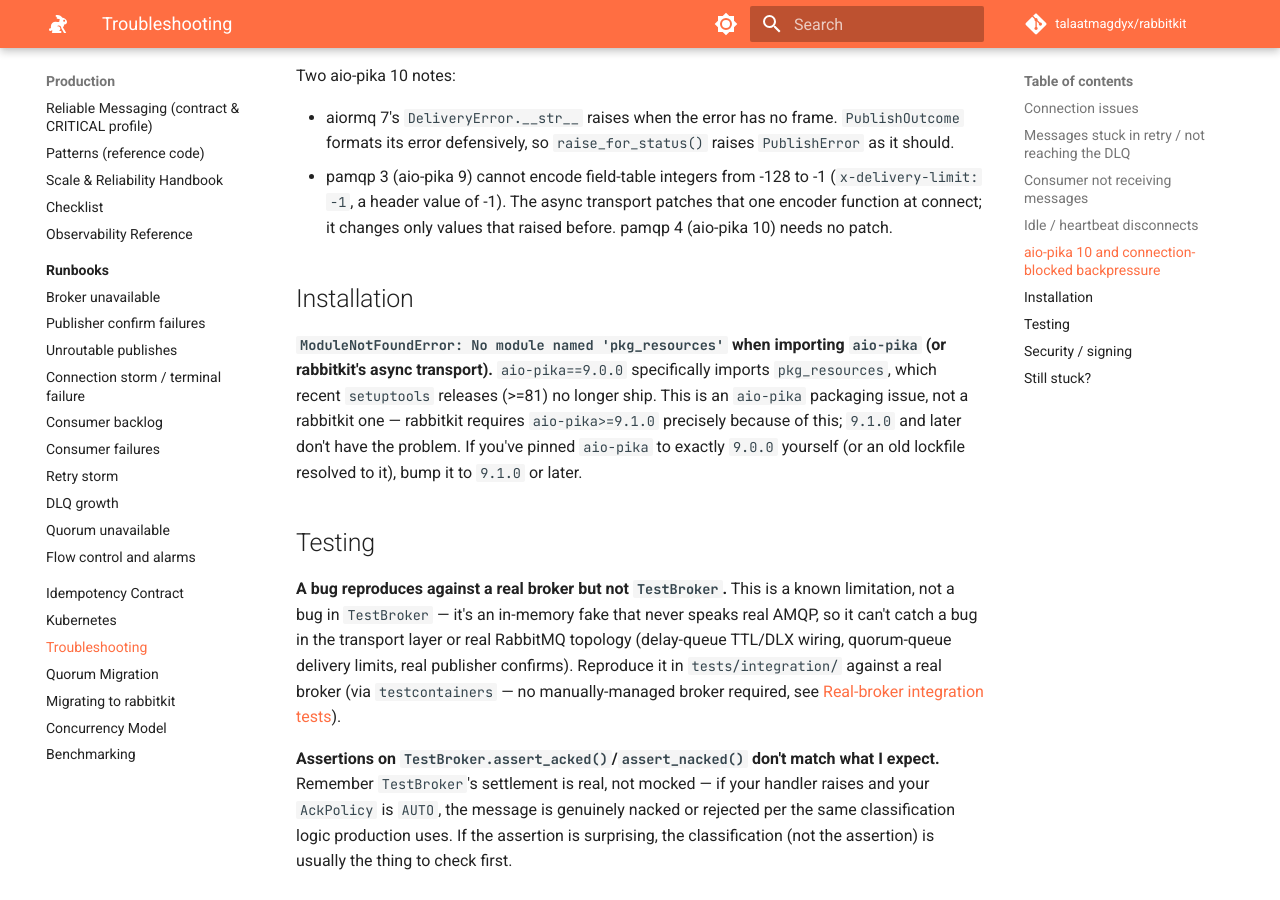
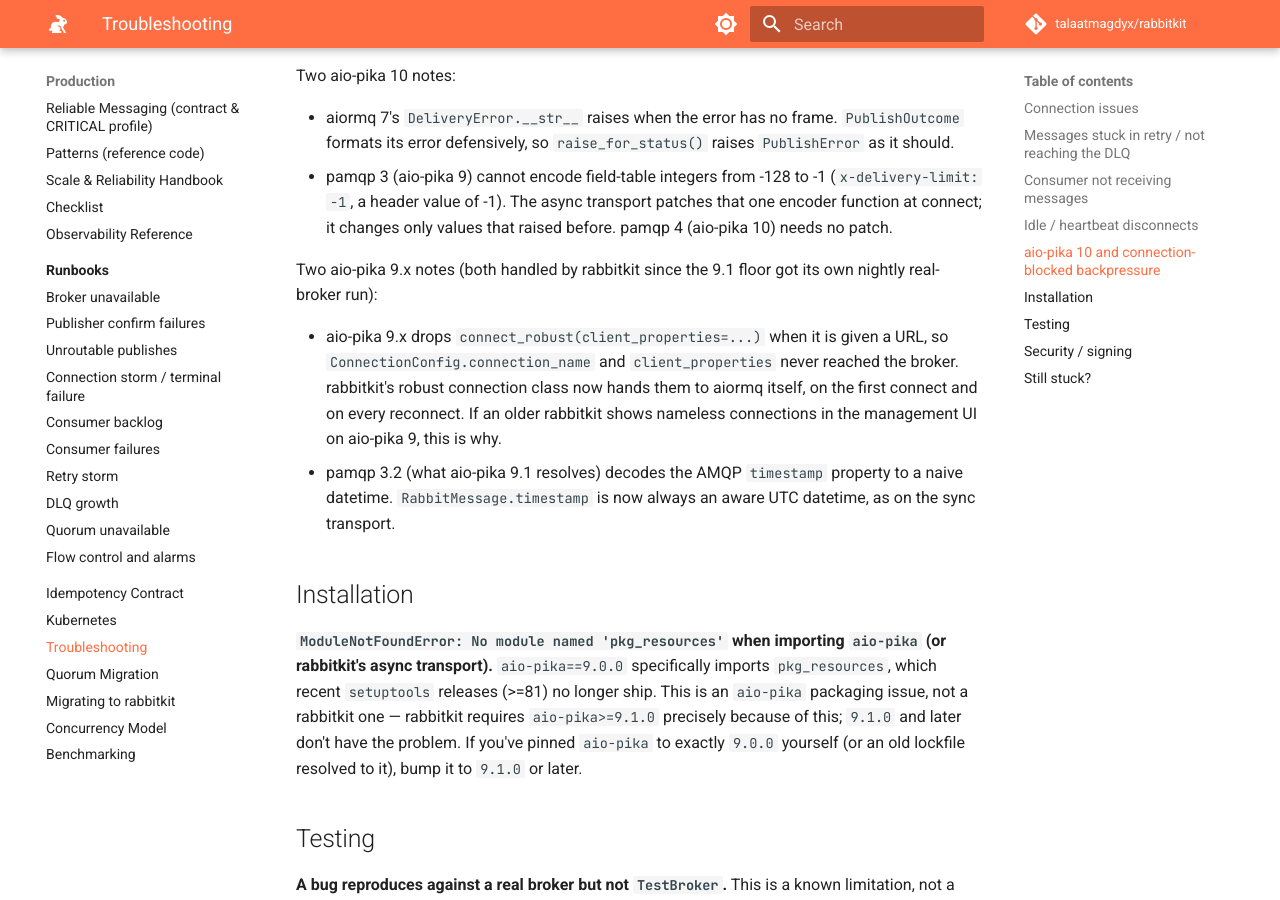
Before and after one commit to talaatmagdyx/rabbitkit, an MkDocs documentation site: the page built from docs/troubleshooting.md, in a window 1280 px wide and 900 px high, scrolled down 2987 px. Built offline with MkDocs 1.6.1 and Material for MkDocs 9.7.7, drawn with Linux system fonts in a browser that asks for light colours; comment, search, counter and statistics services are not loaded.

```diff
--- a/docs/troubleshooting.md
+++ b/docs/troubleshooting.md
@@ -150,6 +150,19 @@ Two aio-pika 10 notes:
   patches that one encoder function at connect; it changes only values that
   raised before. pamqp 4 (aio-pika 10) needs no patch.
 
+Two aio-pika 9.x notes (both handled by rabbitkit since the 9.1 floor got
+its own nightly real-broker run):
+
+- aio-pika 9.x drops `connect_robust(client_properties=...)` when it is
+  given a URL, so `ConnectionConfig.connection_name` and `client_properties`
+  never reached the broker. rabbitkit's robust connection class now hands
+  them to aiormq itself, on the first connect and on every reconnect. If an
+  older rabbitkit shows nameless connections in the management UI on
+  aio-pika 9, this is why.
+- pamqp 3.2 (what aio-pika 9.1 resolves) decodes the AMQP `timestamp`
+  property to a naive datetime. `RabbitMessage.timestamp` is now always an
+  aware UTC datetime, as on the sync transport.
+
 ## Installation
 
 **`ModuleNotFoundError: No module named 'pkg_resources'` when importing
```
Also changed, not shown: 1 other file.
